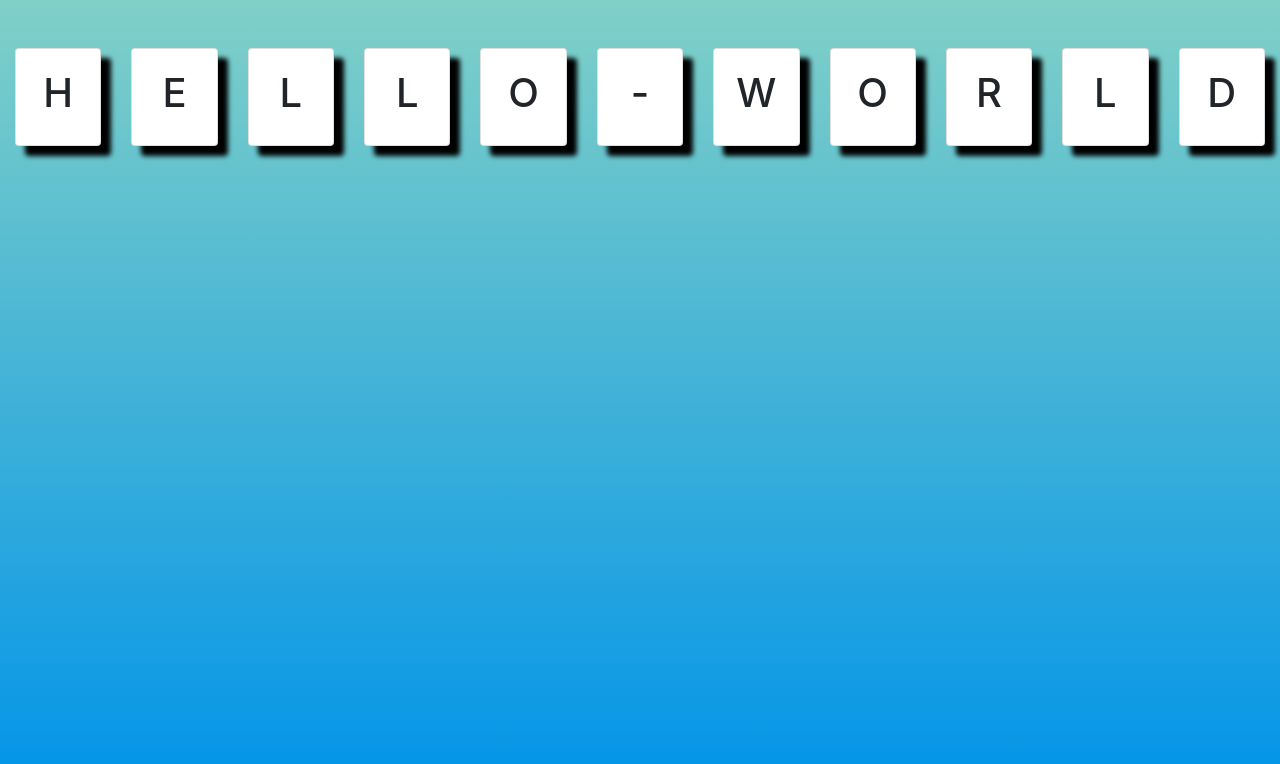
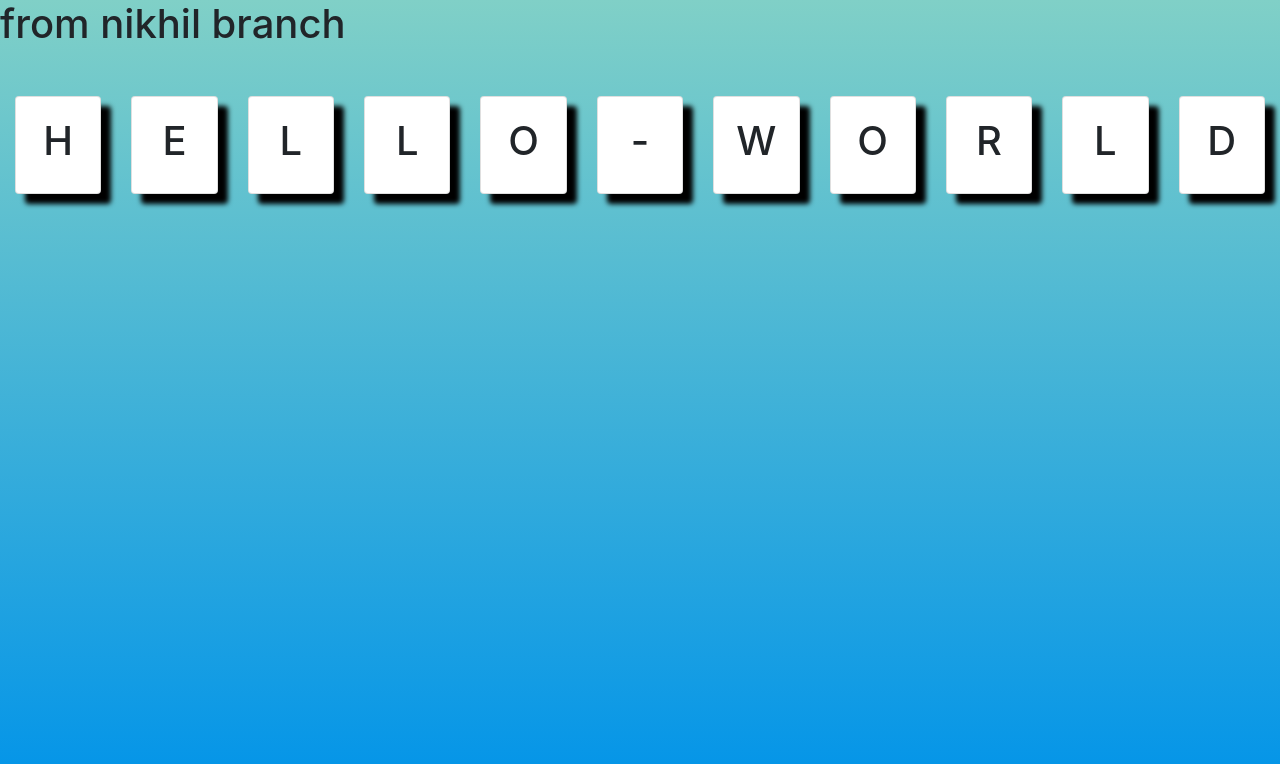
Before and after one commit to Nikhil171018/nikhil, a plain HTML site: page index.html in a window 1280 px wide. Drawn offline with nearby package versions, Linux system fonts and the light colour scheme.

Commit message:
From nikhil

```diff
--- a/index.html
+++ b/index.html
@@ -30,6 +30,7 @@
     <title>Document</title>
 </head>
 <body>
+    <h1>from nikhil branch</h1>
     <div class="container-fluid mb-5">
         <div class="row mt-5">
             <!-- ########### -->
```
